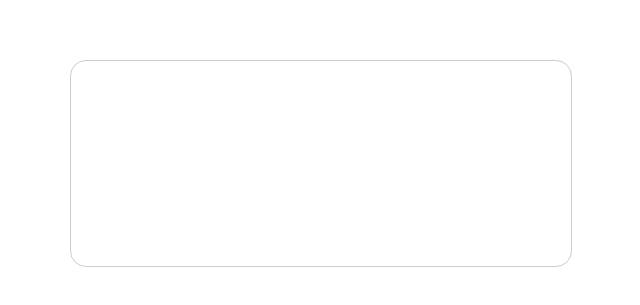
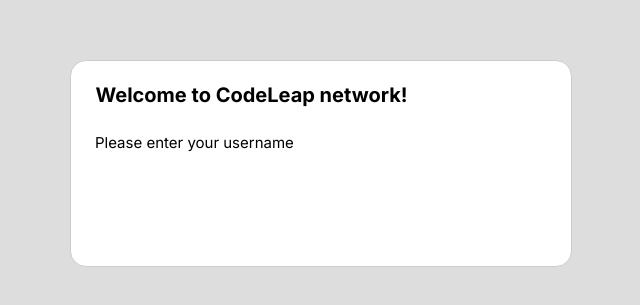
Before and after one commit to AAlan12/CodeLeap-Network, a React (Vite) app: page / in a window 1280 px wide. Shown: the part 237-542 px from the top of the page, without its empty margins (319-959 px from the left). Built offline with nearby package versions, Linux system fonts and the light colour scheme.

Commit message:
titles do Page Login

```diff
--- a/index.html
+++ b/index.html
@@ -5,6 +5,9 @@
     <link rel="icon" type="image/svg+xml" href="/favicon.ico" />
     <meta name="viewport" content="width=device-width, initial-scale=1.0" />
     <title>CodeLeap Network</title>
+    <link rel="preconnect" href="https://fonts.googleapis.com">
+    <link rel="preconnect" href="https://fonts.gstatic.com" crossorigin>
+    <link href="https://fonts.googleapis.com/css2?family=Inter:wght@400;700&display=swap" rel="stylesheet">
   </head>
   <body>
     <div id="root"></div>
--- a/src/index.css
+++ b/src/index.css
@@ -1,7 +1,5 @@
 :root {
-  font-family: Inter, system-ui, Avenir, Helvetica, Arial, sans-serif;
-  line-height: 1.5;
-  font-weight: 400;
+  font-family: 'Inter', sans-serif;
 
   color-scheme: light dark;
   color: rgba(255, 255, 255, 0.87);
@@ -14,15 +12,6 @@
   -webkit-text-size-adjust: 100%;
 }
 
-a {
-  font-weight: 500;
-  color: #646cff;
-  text-decoration: inherit;
-}
-a:hover {
-  color: #535bf2;
-}
-
 body {
   margin: 0;
   display: flex;
@@ -30,40 +19,3 @@
   min-width: 320px;
   min-height: 100vh;
 }
-
-h1 {
-  font-size: 3.2em;
-  line-height: 1.1;
-}
-
-button {
-  border-radius: 8px;
-  border: 1px solid transparent;
-  padding: 0.6em 1.2em;
-  font-size: 1em;
-  font-weight: 500;
-  font-family: inherit;
-  background-color: #1a1a1a;
-  cursor: pointer;
-  transition: border-color 0.25s;
-}
-button:hover {
-  border-color: #646cff;
-}
-button:focus,
-button:focus-visible {
-  outline: 4px auto -webkit-focus-ring-color;
-}
-
-@media (prefers-color-scheme: light) {
-  :root {
-    color: #213547;
-    background-color: #ffffff;
-  }
-  a:hover {
-    color: #747bff;
-  }
-  button {
-    background-color: #f9f9f9;
-  }
-}
--- a/src/pages/Login/index.jsx
+++ b/src/pages/Login/index.jsx
@@ -2,8 +2,13 @@
 
 function Login() {
   return (
-    <div className={styles.container}>
-
+    <div className={styles.container_title}>
+      <h1>
+        Welcome to CodeLeap network!
+      </h1>
+      <h2>
+        Please enter your username
+      </h2>
     </div>
   );
 }
--- a/src/pages/Login/styles.module.css
+++ b/src/pages/Login/styles.module.css
@@ -1,7 +1,28 @@
-.container {
+.container_title {
     background-color: var(--color-zero);
     width: 500px;
     height: 205px;
     border: 1px solid var(--color-fifth);
     border-radius: 16px;
+    display: block;
 }
+
+.container_title h1 {
+    color: var(--color-dark);
+    font-size: 20px;
+    font-weight: 700;
+    width: 313px;
+    height: 26px;
+    margin-top: 24px;
+    margin-left: 24px;
+
+}
+
+.container_title h2 {
+    color: var(--color-dark);
+    font-size: 15px;
+    margin-top: 24px;
+    margin-left: 24px;
+    align-items: start;
+    display: flex;
+}
```
